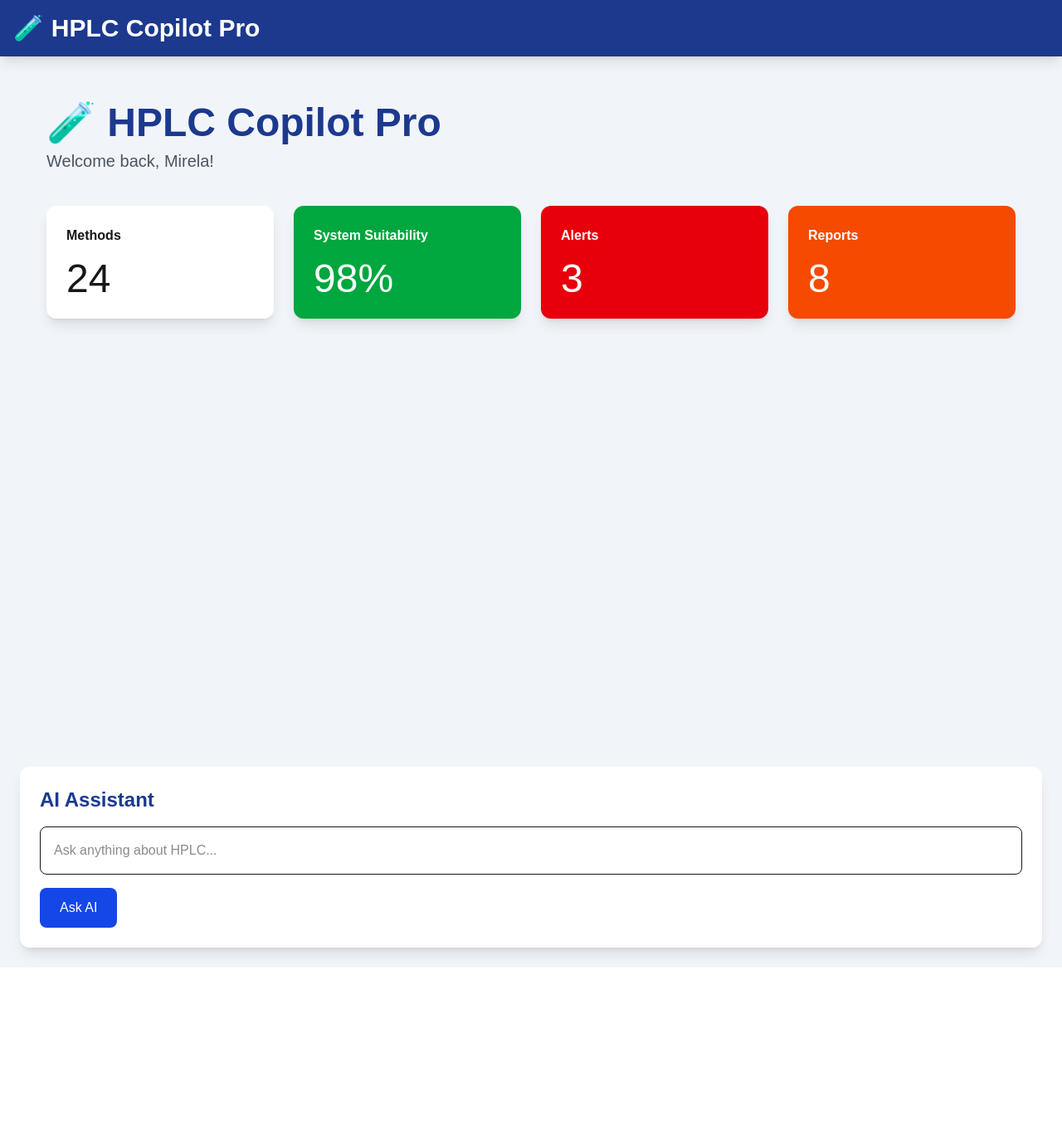
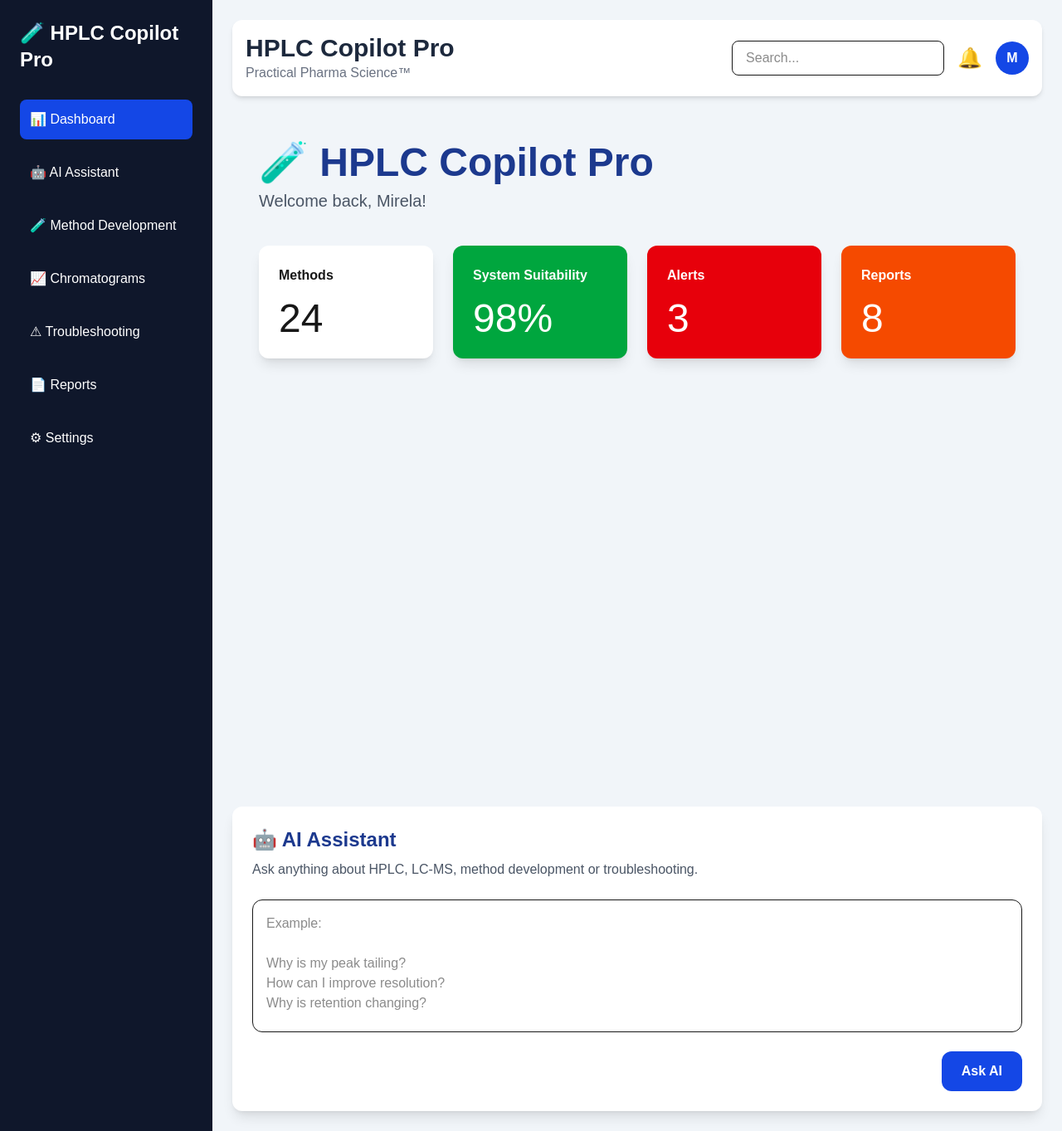
Before and after one commit to gorjanumirelaanca-code/hplc-copilot-pro, a Next.js app: page / in a window 1280 px wide. Shown: the whole page at 83% size. Before the commit the page ends 1166 px from the top, so only its background shows below. Built offline with nearby package versions, Linux system fonts and the light colour scheme.

Commit message:
Sprint 1 complete

```diff
--- a/components/AIChat.tsx
+++ b/components/AIChat.tsx
@@ -1,18 +1,30 @@
 export default function AIChat() {
   return (
     <div className="bg-white rounded-xl shadow-lg p-6 mt-8">
-      <h2 className="text-2xl font-bold text-blue-900">
-        AI Assistant
+
+      <h2 className="text-2xl font-bold text-blue-900 mb-2">
+        🤖 AI Assistant
       </h2>
 
-      <input
-        className="w-full border rounded-lg p-4 mt-4"
-        placeholder="Ask anything about HPLC..."
+      <p className="text-gray-600 mb-6">
+        Ask anything about HPLC, LC-MS, method development or troubleshooting.
+      </p>
+
+      <textarea
+        className="w-full border rounded-xl p-4 h-40 resize-none"
+        placeholder={`Example:
+
+Why is my peak tailing?
+How can I improve resolution?
+Why is retention changing?`}
       />
 
-      <button className="bg-blue-700 text-white rounded-lg px-6 py-3 mt-4">
-        Ask AI
-      </button>
+      <div className="flex justify-end mt-4">
+        <button className="bg-blue-700 hover:bg-blue-800 text-white px-6 py-3 rounded-xl font-semibold">
+          Ask AI
+        </button>
+      </div>
+
     </div>
   );
 }
--- a/components/Layout.tsx
+++ b/components/Layout.tsx
@@ -1,19 +1,19 @@
+import Sidebar from "./Sidebar";
+import TopBar from "./TopBar";
+
 export default function Layout({
   children,
 }: {
   children: React.ReactNode;
 }) {
   return (
-    <div className="min-h-screen bg-slate-100">
-      <header className="bg-blue-900 text-white p-4 shadow-lg">
-        <h1 className="text-3xl font-bold">
-          🧪 HPLC Copilot Pro
-        </h1>
-      </header>
+    <div className="flex min-h-screen bg-slate-100">
+      <Sidebar />
 
-      <main className="max-w-7xl mx-auto p-6">
+      <div className="flex-1 p-6">
+        <TopBar />
         {children}
-      </main>
+      </div>
     </div>
   );
 }
--- /dev/null
+++ b/components/Sidebar.tsx
@@ -0,0 +1,39 @@
+export default function Sidebar() {
+  return (
+    <aside className="w-64 min-h-screen bg-slate-900 text-white p-6">
+      <h1 className="text-2xl font-bold mb-8">
+        🧪 HPLC Copilot Pro
+      </h1>
+
+      <nav className="space-y-4">
+        <button className="w-full text-left p-3 rounded-lg bg-blue-700 hover:bg-blue-600">
+          📊 Dashboard
+        </button>
+
+        <button className="w-full text-left p-3 rounded-lg hover:bg-slate-700">
+          🤖 AI Assistant
+        </button>
+
+        <button className="w-full text-left p-3 rounded-lg hover:bg-slate-700">
+          🧪 Method Development
+        </button>
+
+        <button className="w-full text-left p-3 rounded-lg hover:bg-slate-700">
+          📈 Chromatograms
+        </button>
+
+        <button className="w-full text-left p-3 rounded-lg hover:bg-slate-700">
+          ⚠ Troubleshooting
+        </button>
+
+        <button className="w-full text-left p-3 rounded-lg hover:bg-slate-700">
+          📄 Reports
+        </button>
+
+        <button className="w-full text-left p-3 rounded-lg hover:bg-slate-700">
+          ⚙ Settings
+        </button>
+      </nav>
+    </aside>
+  );
+}
--- /dev/null
+++ b/components/TopBar.tsx
@@ -0,0 +1,28 @@
+export default function TopBar() {
+  return (
+    <header className="bg-white shadow-md rounded-xl p-4 mb-6 flex items-center justify-between">
+      <div>
+        <h1 className="text-3xl font-bold text-slate-800">
+          HPLC Copilot Pro
+        </h1>
+        <p className="text-gray-500">
+          Practical Pharma Science™
+        </p>
+      </div>
+
+      <div className="flex items-center gap-4">
+        <input
+          type="text"
+          placeholder="Search..."
+          className="border rounded-lg px-4 py-2 w-64"
+        />
+
+        <button className="text-2xl">🔔</button>
+
+        <div className="w-10 h-10 rounded-full bg-blue-700 text-white flex items-center justify-center font-bold">
+          M
+        </div>
+      </div>
+    </header>
+  );
+}
```
